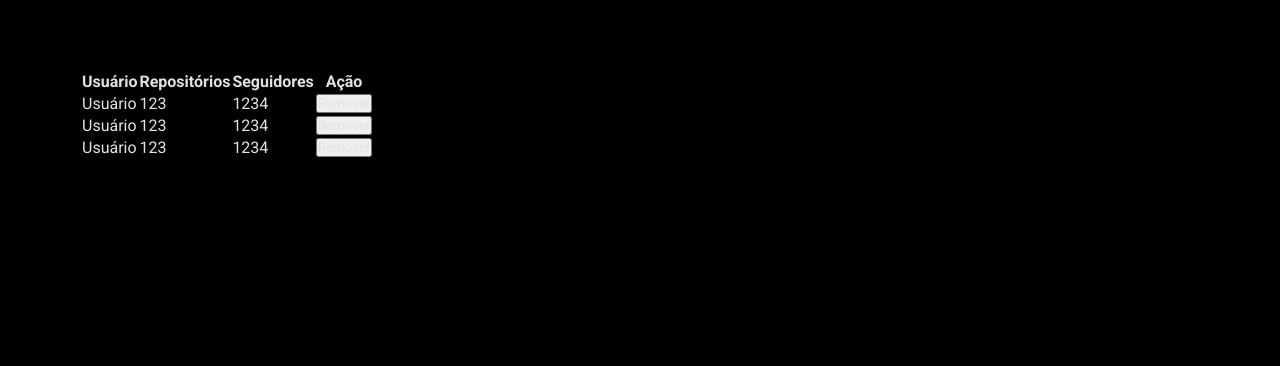
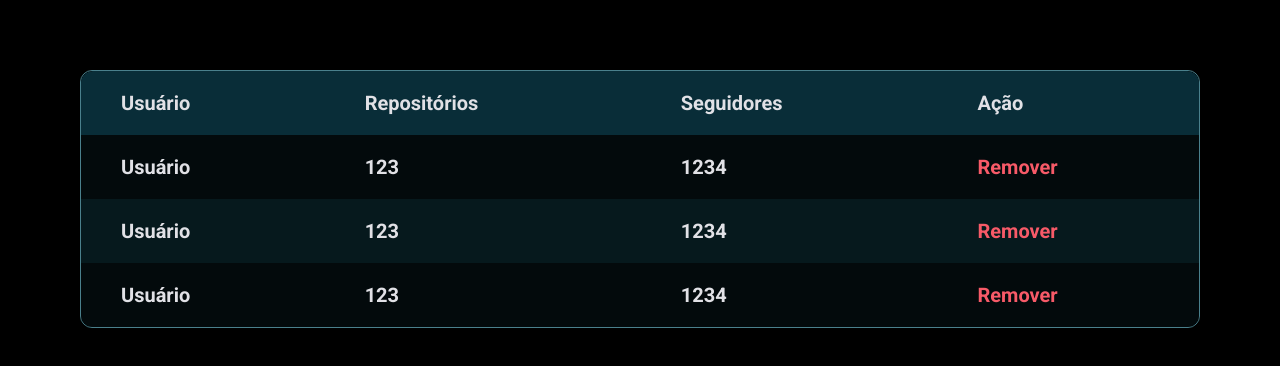
Before and after one commit to dam450/git-favorites, a plain HTML site: page index.html in a window 1280 px wide. Shown: the part 182-548 px from the top of the page. Drawn offline with Linux system fonts and the light colour scheme.

Commit message:
💄 style for favorites table

```diff
--- a/style.css
+++ b/style.css
@@ -70,6 +70,7 @@ header {
   padding: 1.2rem 3.2rem;
 
   background-color: var(--bt-color);
+  cursor: pointer;
 
   text-transform: uppercase;
   border-radius: 5px;
@@ -100,7 +101,7 @@ header {
   border: 0;
   border-radius: 5px;
   height: 5rem;
-  width: 46rem;
+  width:  clamp(10rem, 45vw, 46rem);
   padding: 1.6rem;
 
   font-weight: 400;
@@ -111,3 +112,65 @@ header {
 .search input[type="text"]::placeholder {
   color: var(--tx-p_holder);
 }
+
+main {
+  border: 1px solid #4A808C;
+  border-radius: 12px;
+  width: 100%;
+  overflow: hidden;
+}
+
+table {
+  width: 100%;
+  border-collapse: collapse;
+}
+
+thead {
+  background-color: #092D38;
+  border-radius: 12px;
+}
+
+table th:first-child {
+  border-top-left-radius: 1.2rem;
+}
+
+table th:last-child {
+  border-top-right-radius: 1.2rem;
+}
+
+th, td {
+  padding: 1.6rem 4rem;
+  text-align: left;
+}
+
+.remove-btn {
+  background: none;
+  border: none;
+  color: #F75A68;
+  font-weight: 700;
+  font-size: 2rem;
+  line-height: 160%;
+  cursor: pointer;
+  transition: 300ms;
+}
+
+.remove-btn:hover {
+  filter: brightness(0.9);
+  transform: translate(2px, -2px);
+  text-shadow: hsla(0, 15%, 26%, 0.911) -2px 2px 4px;
+}
+
+.fav-list tr:nth-child(even) {
+  background: rgba(6, 25, 29, 1);
+}
+
+.fav-list tr:nth-child(odd) {
+  background: rgba(6, 21, 25, 0.5);
+}
+
+.fav-head, .fav-list td {
+  font-weight: 700;
+  font-size: 2rem;
+  line-height: 160%;
+  color: var(--tx-color);
+}
```
